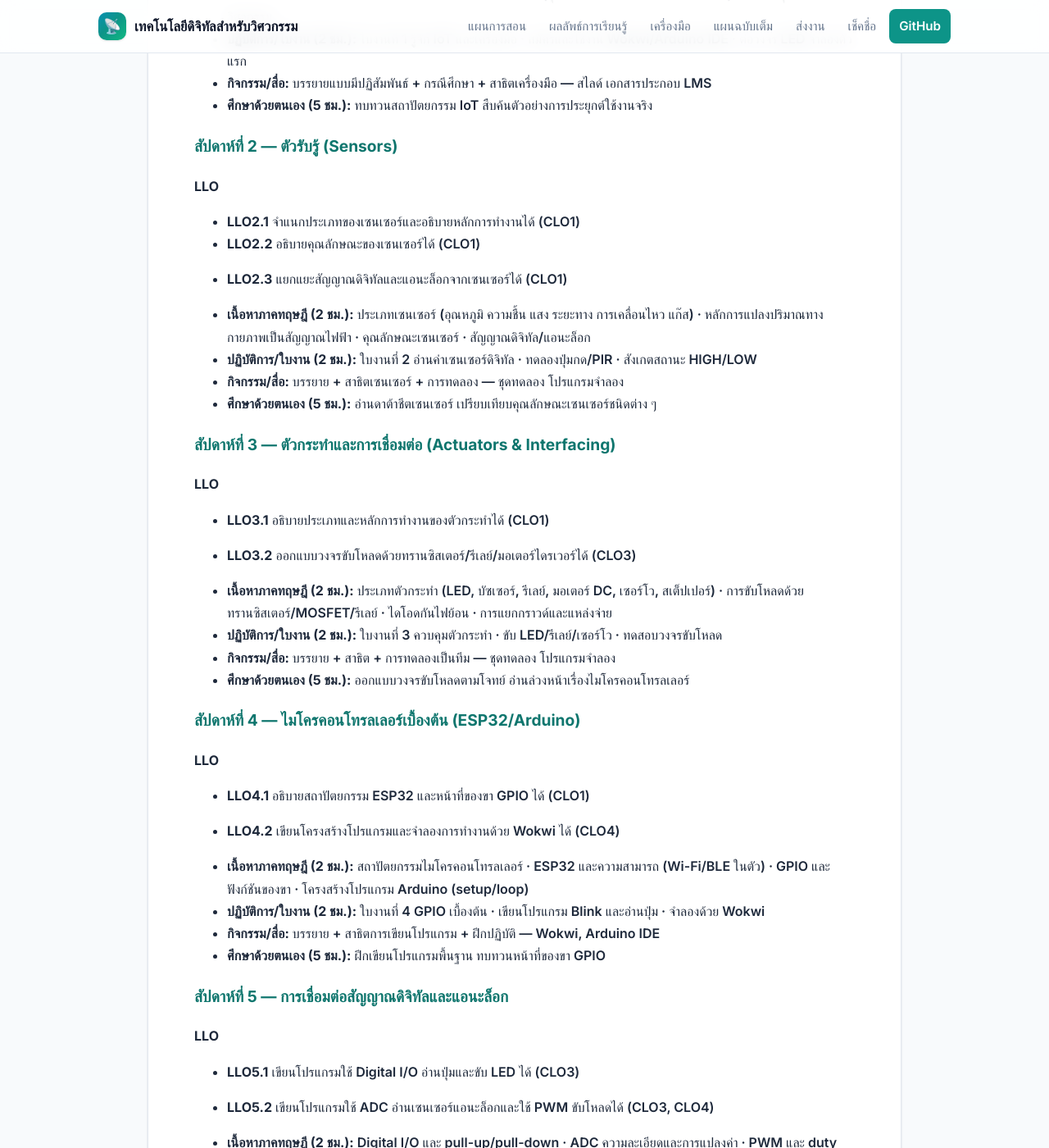
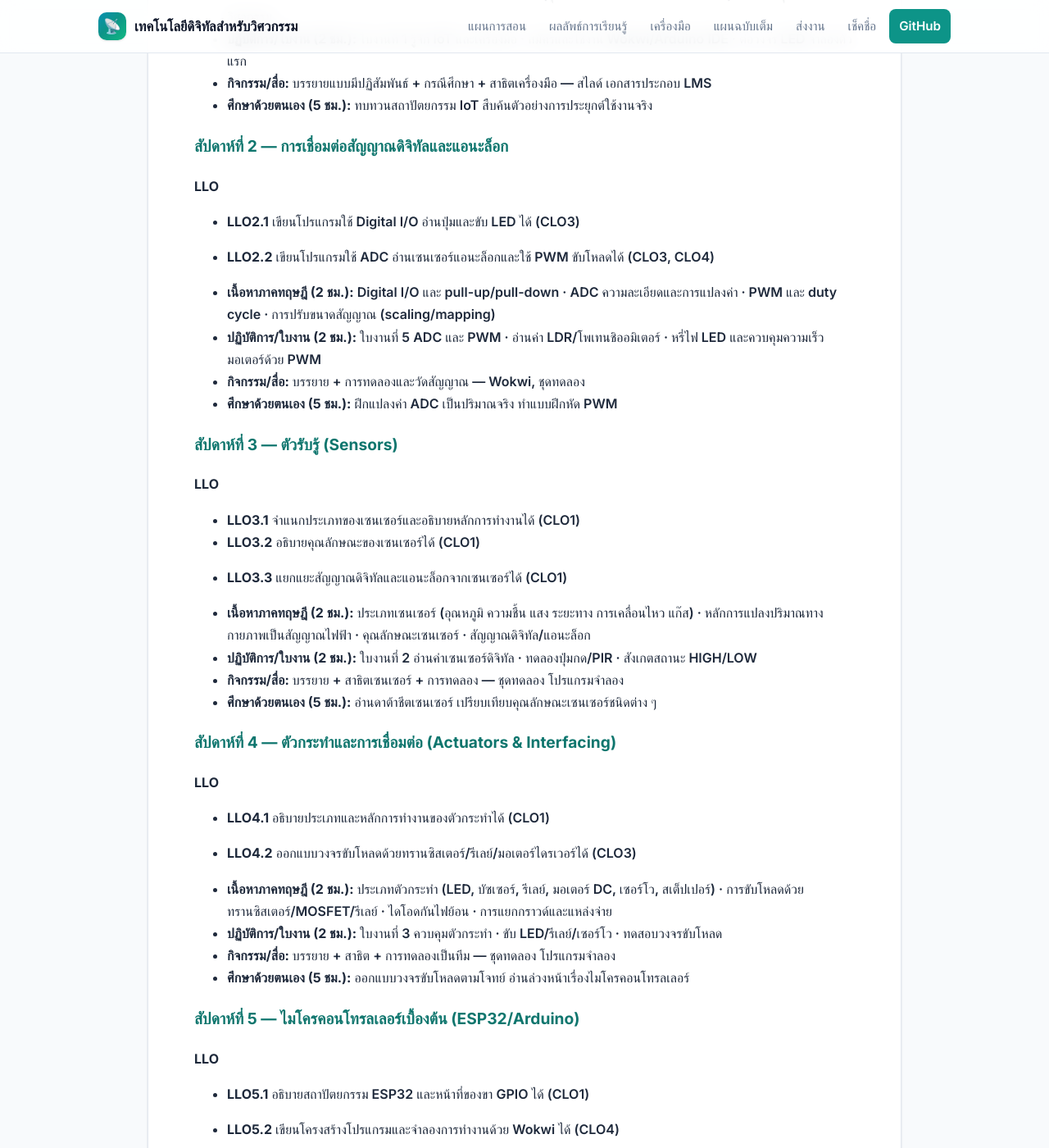
Before and after one commit to alfaXphoori/TechEngineering, a Jekyll site: the page built from weekly-lesson-plan.md, in a window 1280 px wide and 1400 px high, scrolled down 3088 px. Shown: the whole window at 82% size. Built offline with Jekyll 4.4.1, drawn with Linux system fonts in a browser that asks for light colours; some web fonts are replaced; some of the changed text lies outside the part shown.

Commit message:
Update schedule table and LLO ordering in index.html, README.md, and weekly-lesson-plan.md

```diff
--- a/weekly-lesson-plan.md
+++ b/weekly-lesson-plan.md
@@ -91,50 +91,50 @@ title: แผนการจัดการเรียนรู้รายส
 - **กิจกรรม/สื่อ:** บรรยายแบบมีปฏิสัมพันธ์ + กรณีศึกษา + สาธิตเครื่องมือ — สไลด์ เอกสารประกอบ LMS
 - **ศึกษาด้วยตนเอง (5 ชม.):** ทบทวนสถาปัตยกรรม IoT สืบค้นตัวอย่างการประยุกต์ใช้งานจริง
 
-### สัปดาห์ที่ 2 — ตัวรับรู้ (Sensors)
+### สัปดาห์ที่ 2 — การเชื่อมต่อสัญญาณดิจิทัลและแอนะล็อก
 
 **LLO**
-- **LLO2.1** จำแนกประเภทของเซนเซอร์และอธิบายหลักการทำงานได้ (CLO1)
-- **LLO2.2** อธิบายคุณลักษณะของเซนเซอร์ได้ (CLO1)
-- **LLO2.3** แยกแยะสัญญาณดิจิทัลและแอนะล็อกจากเซนเซอร์ได้ (CLO1)
+- **LLO2.1** เขียนโปรแกรมใช้ Digital I/O อ่านปุ่มและขับ LED ได้ (CLO3)
+- **LLO2.2** เขียนโปรแกรมใช้ ADC อ่านเซนเซอร์แอนะล็อกและใช้ PWM ขับโหลดได้ (CLO3, CLO4)
+
+- **เนื้อหาภาคทฤษฎี (2 ชม.):** Digital I/O และ pull-up/pull-down · ADC ความละเอียดและการแปลงค่า · PWM และ duty cycle · การปรับขนาดสัญญาณ (scaling/mapping)
+- **ปฏิบัติการ/ใบงาน (2 ชม.):** ใบงานที่ 5 ADC และ PWM · อ่านค่า LDR/โพเทนชิออมิเตอร์ · หรี่ไฟ LED และควบคุมความเร็วมอเตอร์ด้วย PWM
+- **กิจกรรม/สื่อ:** บรรยาย + การทดลองและวัดสัญญาณ — Wokwi, ชุดทดลอง
+- **ศึกษาด้วยตนเอง (5 ชม.):** ฝึกแปลงค่า ADC เป็นปริมาณจริง ทำแบบฝึกหัด PWM
+
+### สัปดาห์ที่ 3 — ตัวรับรู้ (Sensors)
+
+**LLO**
+- **LLO3.1** จำแนกประเภทของเซนเซอร์และอธิบายหลักการทำงานได้ (CLO1)
+- **LLO3.2** อธิบายคุณลักษณะของเซนเซอร์ได้ (CLO1)
+- **LLO3.3** แยกแยะสัญญาณดิจิทัลและแอนะล็อกจากเซนเซอร์ได้ (CLO1)
 
 - **เนื้อหาภาคทฤษฎี (2 ชม.):** ประเภทเซนเซอร์ (อุณหภูมิ ความชื้น แสง ระยะทาง การเคลื่อนไหว แก๊ส) · หลักการแปลงปริมาณทางกายภาพเป็นสัญญาณไฟฟ้า · คุณลักษณะเซนเซอร์ · สัญญาณดิจิทัล/แอนะล็อก
 - **ปฏิบัติการ/ใบงาน (2 ชม.):** ใบงานที่ 2 อ่านค่าเซนเซอร์ดิจิทัล · ทดลองปุ่มกด/PIR · สังเกตสถานะ HIGH/LOW
 - **กิจกรรม/สื่อ:** บรรยาย + สาธิตเซนเซอร์ + การทดลอง — ชุดทดลอง โปรแกรมจำลอง
 - **ศึกษาด้วยตนเอง (5 ชม.):** อ่านดาต้าชีตเซนเซอร์ เปรียบเทียบคุณลักษณะเซนเซอร์ชนิดต่าง ๆ
 
-### สัปดาห์ที่ 3 — ตัวกระทำและการเชื่อมต่อ (Actuators & Interfacing)
+### สัปดาห์ที่ 4 — ตัวกระทำและการเชื่อมต่อ (Actuators & Interfacing)
 
 **LLO**
-- **LLO3.1** อธิบายประเภทและหลักการทำงานของตัวกระทำได้ (CLO1)
-- **LLO3.2** ออกแบบวงจรขับโหลดด้วยทรานซิสเตอร์/รีเลย์/มอเตอร์ไดรเวอร์ได้ (CLO3)
+- **LLO4.1** อธิบายประเภทและหลักการทำงานของตัวกระทำได้ (CLO1)
+- **LLO4.2** ออกแบบวงจรขับโหลดด้วยทรานซิสเตอร์/รีเลย์/มอเตอร์ไดรเวอร์ได้ (CLO3)
 
 - **เนื้อหาภาคทฤษฎี (2 ชม.):** ประเภทตัวกระทำ (LED, บัซเซอร์, รีเลย์, มอเตอร์ DC, เซอร์โว, สเต็ปเปอร์) · การขับโหลดด้วยทรานซิสเตอร์/MOSFET/รีเลย์ · ไดโอดกันไฟย้อน · การแยกกราวด์และแหล่งจ่าย
 - **ปฏิบัติการ/ใบงาน (2 ชม.):** ใบงานที่ 3 ควบคุมตัวกระทำ · ขับ LED/รีเลย์/เซอร์โว · ทดสอบวงจรขับโหลด
 - **กิจกรรม/สื่อ:** บรรยาย + สาธิต + การทดลองเป็นทีม — ชุดทดลอง โปรแกรมจำลอง
 - **ศึกษาด้วยตนเอง (5 ชม.):** ออกแบบวงจรขับโหลดตามโจทย์ อ่านล่วงหน้าเรื่องไมโครคอนโทรลเลอร์
 
-### สัปดาห์ที่ 4 — ไมโครคอนโทรลเลอร์เบื้องต้น (ESP32/Arduino)
+### สัปดาห์ที่ 5 — ไมโครคอนโทรลเลอร์เบื้องต้น (ESP32/Arduino)
 
 **LLO**
-- **LLO4.1** อธิบายสถาปัตยกรรม ESP32 และหน้าที่ของขา GPIO ได้ (CLO1)
-- **LLO4.2** เขียนโครงสร้างโปรแกรมและจำลองการทำงานด้วย Wokwi ได้ (CLO4)
+- **LLO5.1** อธิบายสถาปัตยกรรม ESP32 และหน้าที่ของขา GPIO ได้ (CLO1)
+- **LLO5.2** เขียนโครงสร้างโปรแกรมและจำลองการทำงานด้วย Wokwi ได้ (CLO4)
 
 - **เนื้อหาภาคทฤษฎี (2 ชม.):** สถาปัตยกรรมไมโครคอนโทรลเลอร์ · ESP32 และความสามารถ (Wi-Fi/BLE ในตัว) · GPIO และฟังก์ชันของขา · โครงสร้างโปรแกรม Arduino (setup/loop)
 - **ปฏิบัติการ/ใบงาน (2 ชม.):** ใบงานที่ 4 GPIO เบื้องต้น · เขียนโปรแกรม Blink และอ่านปุ่ม · จำลองด้วย Wokwi
 - **กิจกรรม/สื่อ:** บรรยาย + สาธิตการเขียนโปรแกรม + ฝึกปฏิบัติ — Wokwi, Arduino IDE
 - **ศึกษาด้วยตนเอง (5 ชม.):** ฝึกเขียนโปรแกรมพื้นฐาน ทบทวนหน้าที่ของขา GPIO
-
-### สัปดาห์ที่ 5 — การเชื่อมต่อสัญญาณดิจิทัลและแอนะล็อก
-
-**LLO**
-- **LLO5.1** เขียนโปรแกรมใช้ Digital I/O อ่านปุ่มและขับ LED ได้ (CLO3)
-- **LLO5.2** เขียนโปรแกรมใช้ ADC อ่านเซนเซอร์แอนะล็อกและใช้ PWM ขับโหลดได้ (CLO3, CLO4)
-
-- **เนื้อหาภาคทฤษฎี (2 ชม.):** Digital I/O และ pull-up/pull-down · ADC ความละเอียดและการแปลงค่า · PWM และ duty cycle · การปรับขนาดสัญญาณ (scaling/mapping)
-- **ปฏิบัติการ/ใบงาน (2 ชม.):** ใบงานที่ 5 ADC และ PWM · อ่านค่า LDR/โพเทนชิออมิเตอร์ · หรี่ไฟ LED และควบคุมความเร็วมอเตอร์ด้วย PWM
-- **กิจกรรม/สื่อ:** บรรยาย + การทดลองและวัดสัญญาณ — Wokwi, ชุดทดลอง
-- **ศึกษาด้วยตนเอง (5 ชม.):** ฝึกแปลงค่า ADC เป็นปริมาณจริง ทำแบบฝึกหัด PWM
 
 ### สัปดาห์ที่ 6 — อ่านเซนเซอร์และควบคุมตัวกระทำด้วยไมโครคอนโทรลเลอร์
 
```
Also changed, not shown: index.html (+4 -4 lines), README.md.
